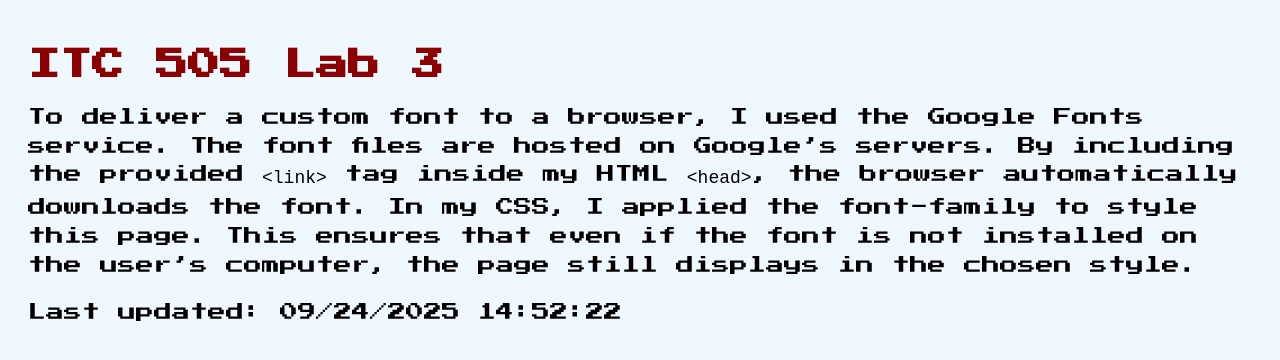
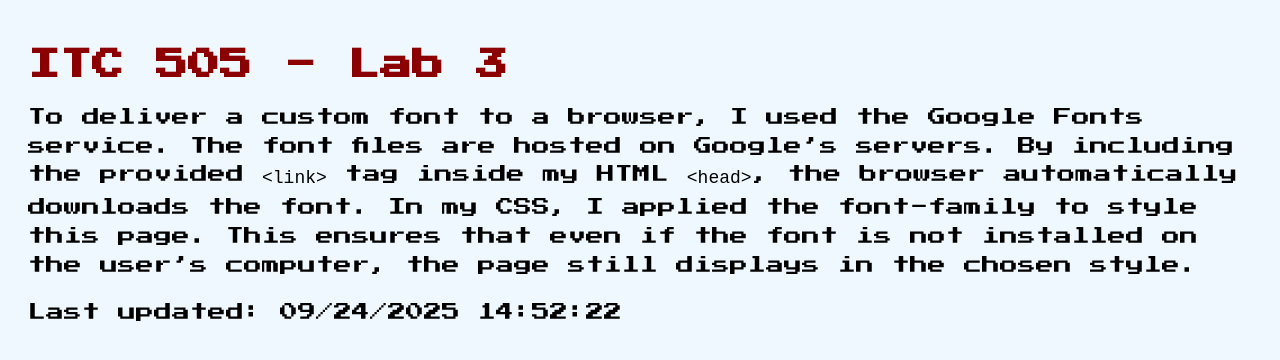
Before and after one commit to humayco/NACWebApp, a plain HTML site: page ITC505/lab-3/index.html in a window 1280 px wide. Drawn offline with Linux system fonts and the light colour scheme.

Commit message:
Update index.html

```diff
--- a/ITC505/lab-3/index.html
+++ b/ITC505/lab-3/index.html
@@ -19,7 +19,7 @@
     </style>
 </head>
 <body>
-    <h1>ITC 505  Lab 3</h1>
+    <h1>ITC 505 -  Lab 3</h1>
     <p>
         To deliver a custom font to a browser, I used the Google Fonts service.
         The font files are hosted on Google’s servers. By including the provided
```
